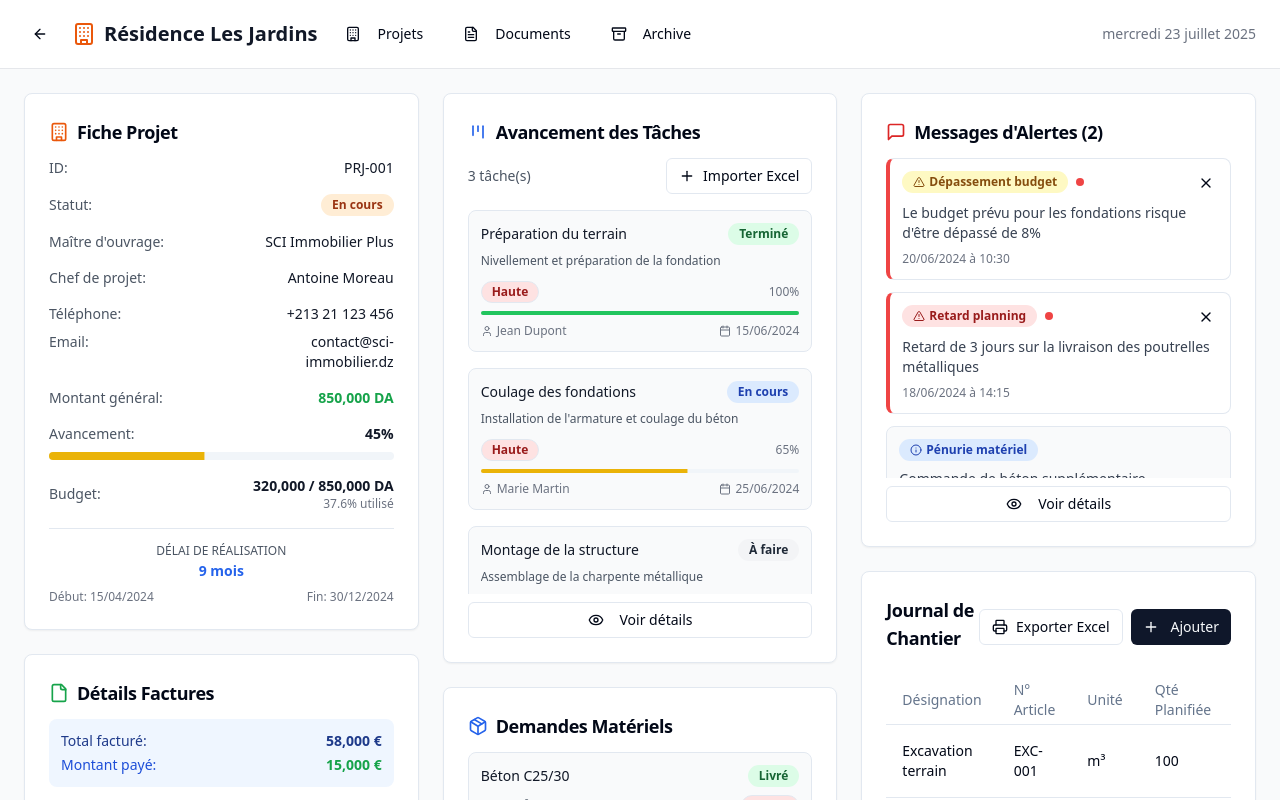
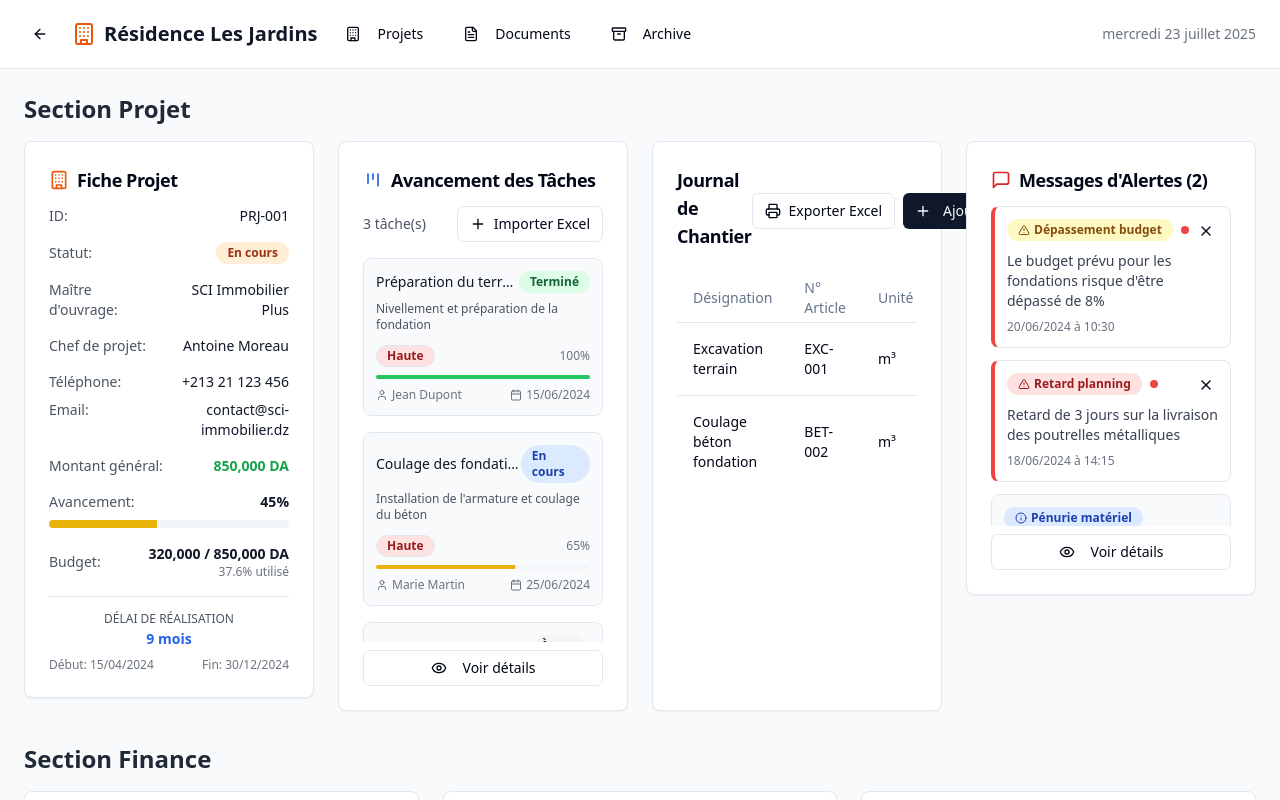
Before and after one commit to SaraBrit/chantier-kanban-pilot, a React (Vite) app: page / in a window 1280 px wide. Both pictures are taken after a click on the element 221 px from the left and 238 px from the top of the page. Shown: the top 800 px of the page. Built offline with nearby package versions, Linux system fonts and the light colour scheme.

Commit message:
Organize kanban sections
Organize kanban view into sections: Project, Finance, Demande, and Rapport d'analyse. Each section will group related components for better clarity and usability.

```diff
--- a/src/components/KanbanView.tsx
+++ b/src/components/KanbanView.tsx
@@ -233,31 +233,47 @@ export const KanbanView = ({ project }: KanbanViewProps) => {
 
   return (
     <div className="p-6 bg-gray-50 min-h-screen">
-      <div className="max-w-7xl mx-auto">
-        <div className="grid grid-cols-1 lg:grid-cols-3 gap-6">
-          {/* Colonne 1 */}
-          <div className="space-y-6">
+      <div className="max-w-7xl mx-auto space-y-8">
+
+        {/* Section Projet */}
+        <div>
+          <h2 className="text-2xl font-bold text-gray-800 mb-4">Section Projet</h2>
+          <div className="grid grid-cols-1 lg:grid-cols-2 xl:grid-cols-4 gap-6">
             <ProjectInfoCard project={project} />
+            <TasksCard tasks={[...tasks, ...importedTasksForProject]} projectId={project.id} projectName={project.name} />
+            <JournalDeChantierCard projectId={project.id} tasks={tasks} invoices={invoices} />
+            <AlertsCard alerts={alerts} onMarkAsRead={handleMarkAsRead} />
+          </div>
+        </div>
+
+        {/* Section Finance */}
+        <div>
+          <h2 className="text-2xl font-bold text-gray-800 mb-4">Section Finance</h2>
+          <div className="grid grid-cols-1 lg:grid-cols-3 gap-6">
             <InvoicesCard invoices={invoices} />
             <ContractComplementCard contracts={contractComplements} />
+            <ChartsCard project={project} />
           </div>
+        </div>
 
-          {/* Colonne 2 */}
-          <div className="space-y-6">
-            <TasksCard tasks={[...tasks, ...importedTasksForProject]} projectId={project.id} projectName={project.name} />
+        {/* Section Demandes */}
+        <div>
+          <h2 className="text-2xl font-bold text-gray-800 mb-4">Section Demandes</h2>
+          <div className="grid grid-cols-1 lg:grid-cols-2 gap-6">
             <MaterialsCard materials={materials} />
             <EmployeesCard employees={employees} />
           </div>
+        </div>
 
-          {/* Colonne 3 */}
-          <div className="space-y-6">
-            <AlertsCard alerts={alerts} onMarkAsRead={handleMarkAsRead} />
-            <JournalDeChantierCard projectId={project.id} tasks={tasks} invoices={invoices} />
-
-            <ChartsCard project={project} />
+        {/* Section Rapport d'Analyse */}
+        <div>
+          <h2 className="text-2xl font-bold text-gray-800 mb-4">Rapport d'Analyse</h2>
+          <div className="grid grid-cols-1 lg:grid-cols-2 gap-6">
             <GanttCard />
+            {/* Additional analytics cards can be added here */}
           </div>
         </div>
+
       </div>
     </div>
   );
```
